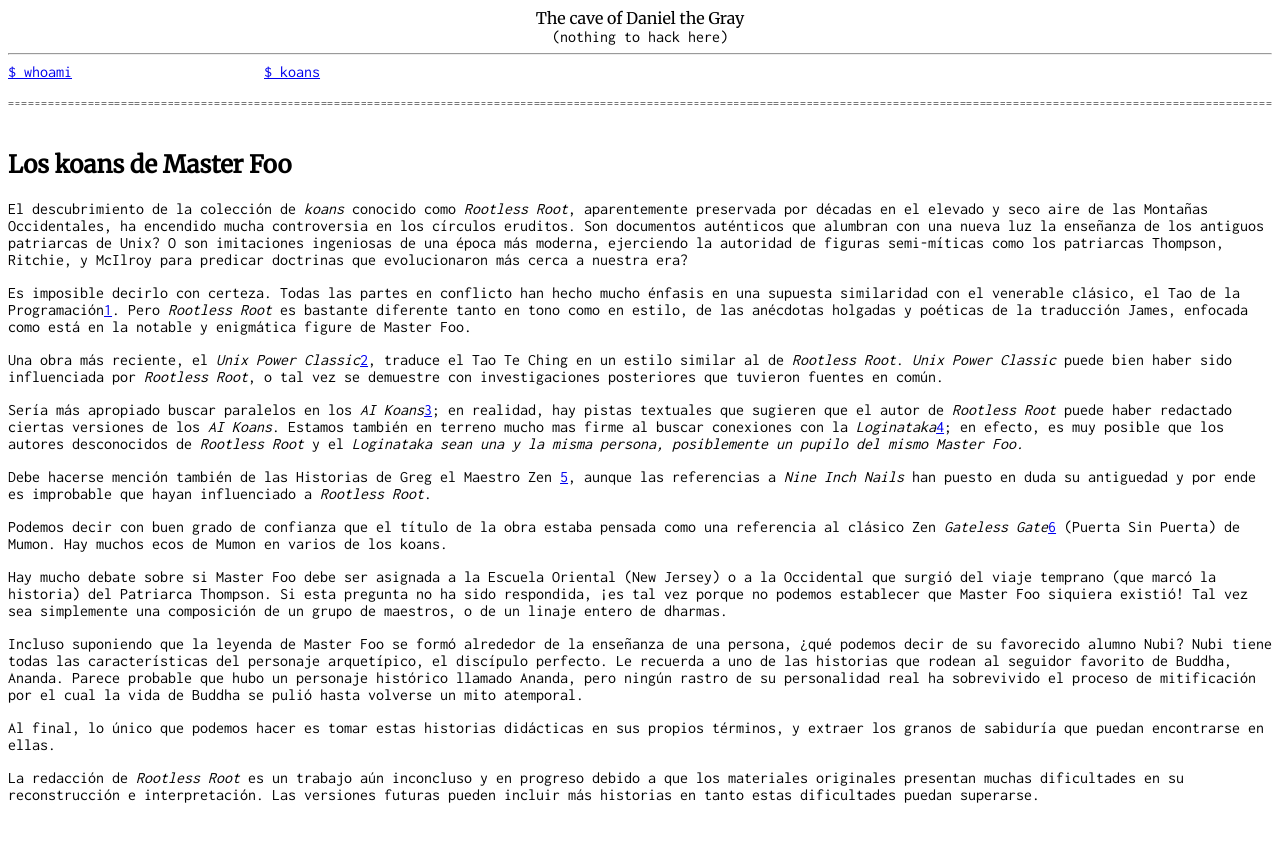
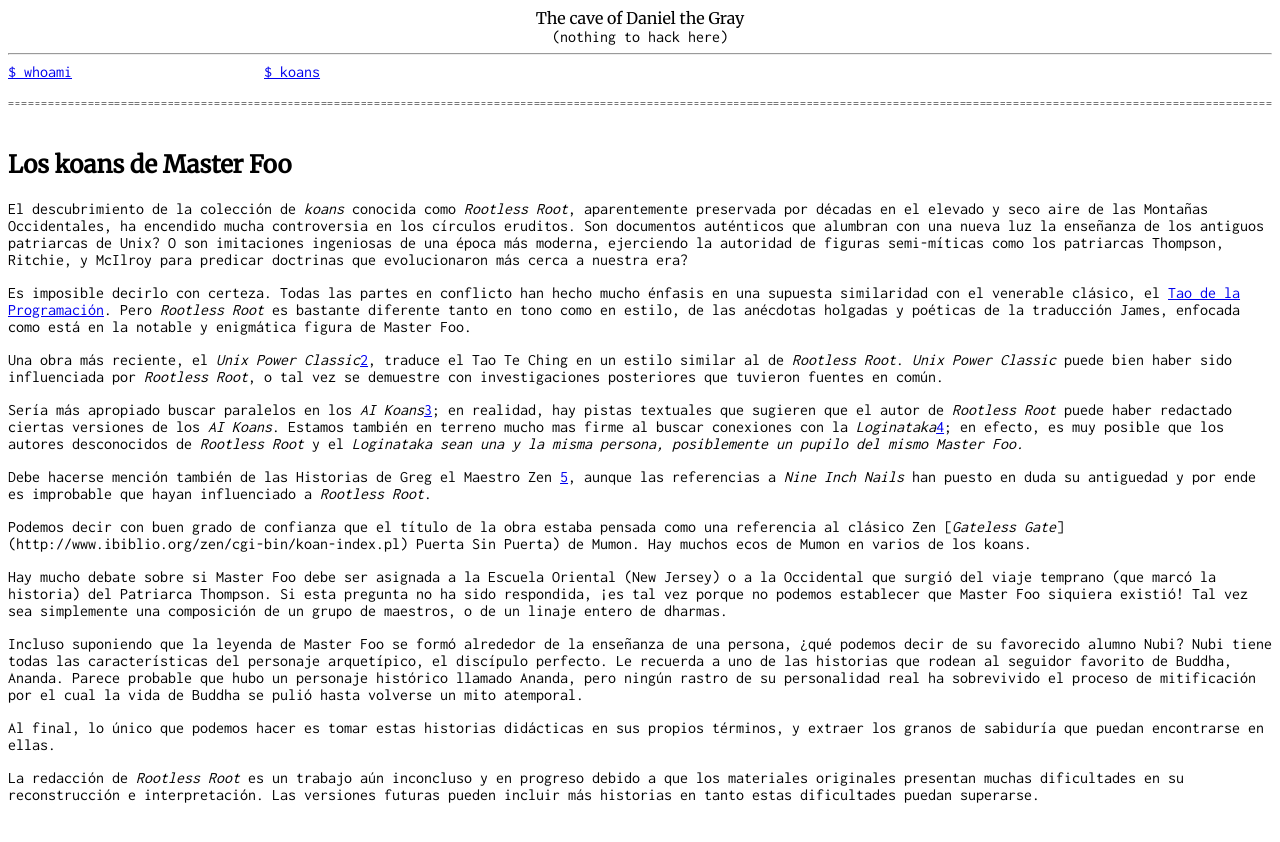
Before and after one commit to danielthegray/thedanielgray.github.io, a Jekyll site: the page built from koans/index.md, in a window 1280 px wide. Shown: the top 842 px of the page. Built offline with Jekyll 4.4.1, drawn with Linux system fonts in a browser that asks for light colours.

Commit message:
Attempt to fix some links

```diff
--- a/koans/index.md
+++ b/koans/index.md
@@ -2,7 +2,7 @@
 layout: default
 ---
 <h2>Los koans de Master Foo</h2>
-El descubrimiento de la colección de <em>koans</em> conocido como <em>Rootless
+El descubrimiento de la colección de <em>koans</em> conocida como <em>Rootless
 Root</em>, aparentemente preservada por décadas en el elevado y seco aire de las
 Montañas Occidentales, ha encendido mucha controversia en los círculos eruditos.
 Son documentos auténticos que alumbran con una nueva luz la enseñanza de los
@@ -12,10 +12,11 @@
 a nuestra era?
 
 Es imposible decirlo con certeza. Todas las partes en conflicto han hecho mucho
-énfasis en una supuesta similaridad con el venerable clásico, el Tao de la
-Programación[1]. Pero <em>Rootless Root</em> es bastante diferente tanto en tono
-como en estilo, de las anécdotas holgadas y poéticas de la traducción James,
-enfocada como está en la notable y enigmática figure de Master Foo.
+énfasis en una supuesta similaridad con el venerable clásico, el [Tao de la
+Programación](http://www.canonical.org/~kragen/tao-of-programming.html). Pero
+<em>Rootless Root</em> es bastante diferente tanto en tono como en estilo, de
+las anécdotas holgadas y poéticas de la traducción James, enfocada como está en
+la notable y enigmática figura de Master Foo.
 
 Una obra más reciente, el <em>Unix Power Classic</em>[2], traduce el Tao Te
 Ching en un estilo similar al de <em>Rootless Root</em>. <em>Unix Power
@@ -36,8 +37,9 @@
 por ende es improbable que hayan influenciado a <em>Rootless Root</em>.
 
 Podemos decir con buen grado de confianza que el título de la obra estaba
-pensada como una referencia al clásico Zen <em>Gateless Gate</em>[6] (Puerta
-Sin Puerta) de Mumon. Hay muchos ecos de Mumon en varios de los koans.
+pensada como una referencia al clásico Zen [_Gateless Gate_]
+(http://www.ibiblio.org/zen/cgi-bin/koan-index.pl)
+Puerta Sin Puerta) de Mumon. Hay muchos ecos de Mumon en varios de los koans.
 
 Hay mucho debate sobre si Master Foo debe ser asignada a la Escuela Oriental
 (New Jersey) o a la Occidental que surgió del viaje temprano (que marcó la
@@ -63,9 +65,7 @@
 reconstrucción e interpretación. Las versiones futuras pueden incluir más
 historias en tanto estas dificultades puedan superarse.
 
-[1]: El Tao de la Programación está disponible <a href="http://www.canonical.org/~kragen/tao-of-programming.html">en la Web</a>.
-[2]: <em>Unix Power Classic</em> está disponible <a href="http://mercury.ccil.org/~cowan/upc/">en la Web</a>.
-[3]: Los <em>AI Koans</em> están disponibles <a href="http://www.catb.org/~esr//jargon/html/koans.html">en la Web</a>.
-[4]: El Loginataka está disponible <a href="http://www.catb.org/~esr//faqs/loginataka.html">en la Web</a>.
-[5]: Historias de Greg el Maestro Zen está disponible <a href="http://www.gu.uwa.edu.au/users/greg/">en la Web</a>
-[6]: <em>Gateless Gate </em> está disponible <a href="http://www.ibiblio.org/zen/cgi-bin/koan-index.pl">en la Web</a>.
+[2]: http://mercury.ccil.org/~cowan/upc/
+[3]: http://www.catb.org/~esr//jargon/html/koans.html
+[4]: http://www.catb.org/~esr//faqs/loginataka.html
+[5]: http://www.gu.uwa.edu.au/users/greg/
```
